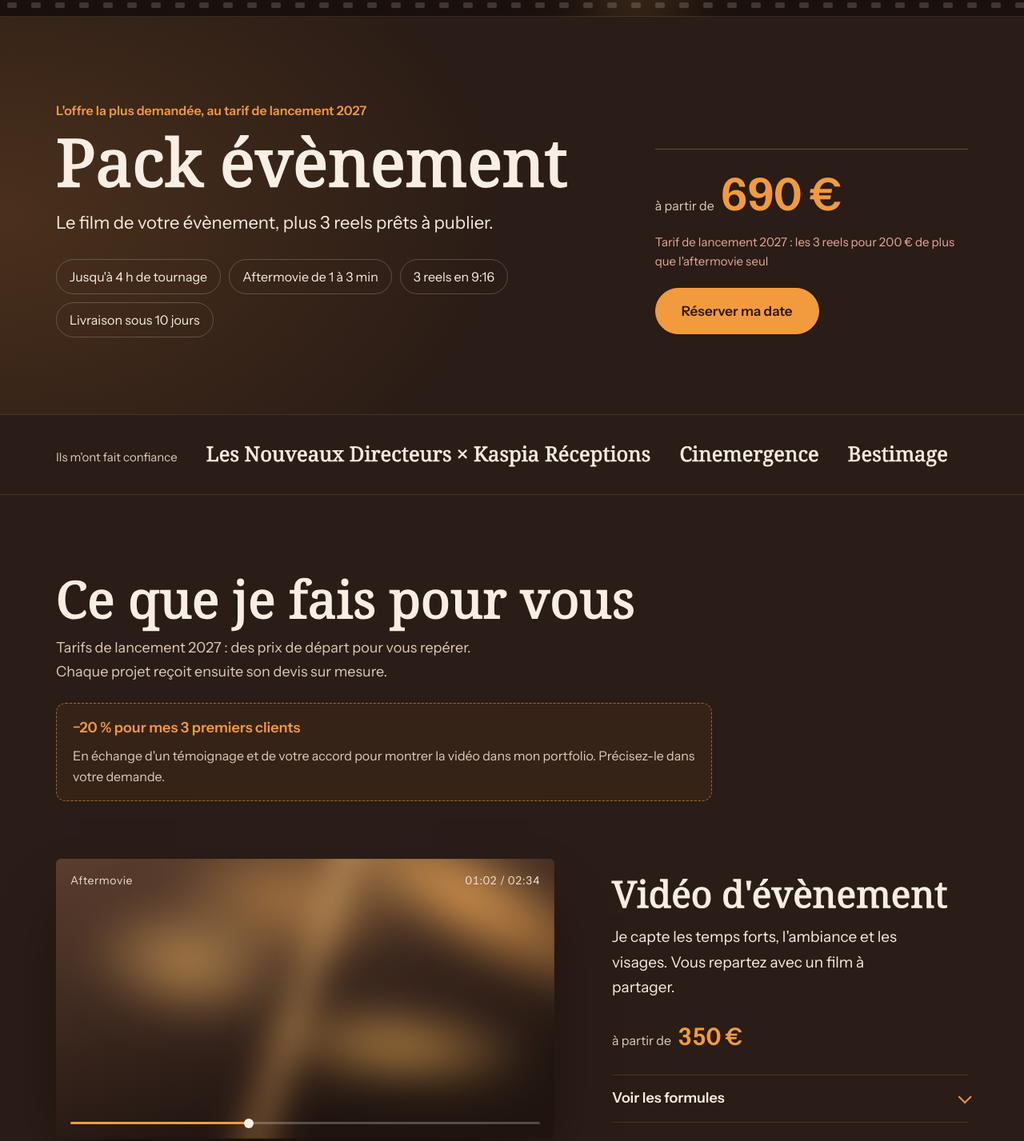
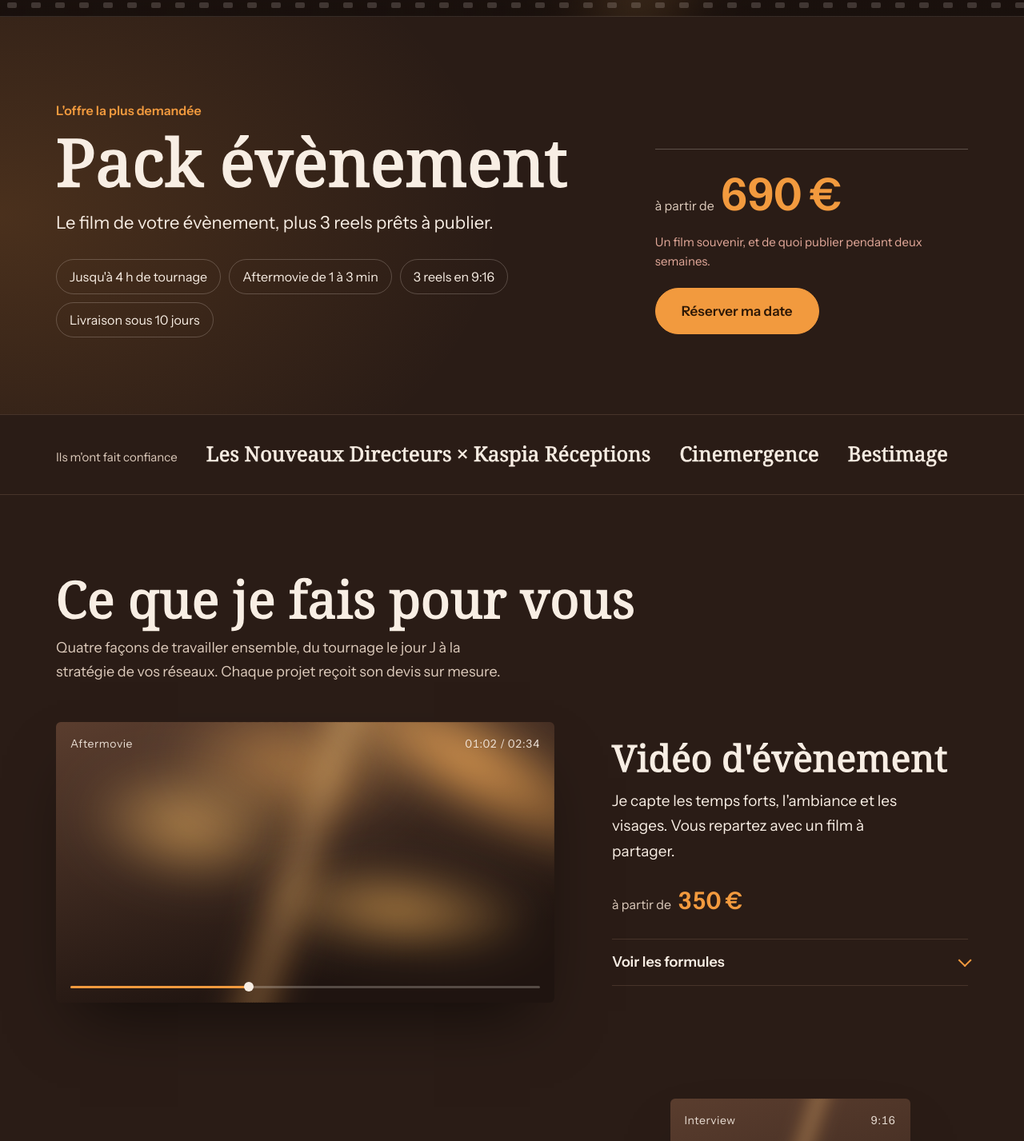
Before and after one commit to leamercierpro/bylelymedia, a plain HTML site: page index.html in a window 1280 px wide. Shown: the part 880-2307 px from the top of the page at 80% size. Drawn offline with Linux system fonts and the light colour scheme; a web font is replaced by a local one.

Commit message:
Moins d'insistance sur le prix
Co-Authored-By: Claude Opus 5.5 <noreply@anthropic.com>
Claude-Session: https://claude.ai/code/session_01VdRWoyiQ6wF2TkHHM4z5Xu

```diff
--- a/index.html
+++ b/index.html
@@ -130,8 +130,8 @@ section{padding:96px 0}
 .refs-k{color:var(--muted);font-size:15px}
 .refs ul{list-style:none;margin:0;padding:0;display:flex;flex-wrap:wrap;gap:10px 36px;font-family:var(--display);font-size:clamp(20px,2vw,26px)}
 
-.promo{display:flex;flex-wrap:wrap;align-items:baseline;gap:6px 16px;margin:-24px 0 72px;padding:16px 20px;border:1px dashed rgba(242,154,62,.6);border-radius:12px;background:rgba(242,154,62,.06);max-width:820px}
-.promo b{color:var(--amber);font-weight:600;font-size:18px}
+.promo{display:flex;flex-wrap:wrap;align-items:baseline;gap:4px 14px;margin:0 0 20px;padding:14px 18px;border:1px solid var(--line);border-radius:12px;max-width:820px}
+.promo b{color:var(--ink);font-weight:600;font-size:17px}
 .promo span{color:var(--muted);font-size:16px}
 
 /* Services: each one shown, not described */
@@ -360,7 +360,7 @@ footer a{color:var(--muted)}
 <section class="offer" aria-labelledby="offer-t">
   <div class="wrap offer-in">
     <div>
-      <p class="offer-k">L'offre la plus demandée, au tarif de lancement 2027</p>
+      <p class="offer-k">L'offre la plus demandée</p>
       <h2 id="offer-t">Pack évènement</h2>
       <p class="offer-lead">Le film de votre évènement, plus 3 reels prêts à publier.</p>
       <ul class="incl">
@@ -369,7 +369,7 @@ footer a{color:var(--muted)}
     </div>
     <div class="offer-act">
       <p class="from"><small>à partir de</small><b>690 €</b></p>
-      <span class="save">Tarif de lancement 2027 : les 3 reels pour 200 € de plus que l'aftermovie seul</span>
+      <span class="save">Un film souvenir, et de quoi publier pendant deux semaines.</span>
       <a class="btn primary" href="#contact" data-presta="Pack évènement">Réserver ma date</a>
     </div>
   </div>
@@ -386,8 +386,7 @@ footer a{color:var(--muted)}
 <section id="prestations" aria-labelledby="prest-t">
   <div class="wrap">
     <h2 class="sec-title" id="prest-t">Ce que je fais pour vous</h2>
-    <p class="sec-intro">Tarifs de lancement 2027 : des prix de départ pour vous repérer. Chaque projet reçoit ensuite son devis sur mesure.</p>
-    <div class="promo"><b>−20 % pour mes 3 premiers clients</b><span>En échange d'un témoignage et de votre accord pour montrer la vidéo dans mon portfolio. Précisez-le dans votre demande.</span></div>
+    <p class="sec-intro">Quatre façons de travailler ensemble, du tournage le jour J à la stratégie de vos réseaux. Chaque projet reçoit son devis sur mesure.</p>
 
     <article class="svc">
       <div class="visual">
@@ -407,7 +406,7 @@ footer a{color:var(--muted)}
           <ul class="list">
             <li><div class="row"><strong>Captation</strong><span class="price">350 €</span></div><span class="d">Jusqu'à 4 h sur place, rushs triés et étalonnés.</span></li>
             <li><div class="row"><strong>Aftermovie</strong><span class="price">490 €</span></div><span class="d">Un film de 1 à 3 min, monté et mis en musique.</span></li>
-            <li><div class="row"><strong>Pack évènement<span class="badge">Le plus demandé</span></strong><span class="price">690 €</span></div><span class="d">L'aftermovie et 3 reels prêts à publier.</span><span class="save">3 reels pour 200 € de plus</span></li>
+            <li><div class="row"><strong>Pack évènement<span class="badge">Le plus demandé</span></strong><span class="price">690 €</span></div><span class="d">L'aftermovie et 3 reels prêts à publier.</span></li>
           </ul>
           <p class="fine" style="padding-bottom:14px">Journée complète (jusqu'à 8 h) : 200 € de plus.</p>
         </details>
@@ -494,7 +493,8 @@ footer a{color:var(--muted)}
       </div>
     </article>
 
-    <p class="fine">Déplacements inclus en Île-de-France et en Savoie, musiques libres de droits incluses. Reels à l'unité et montage de vos rushs : sur devis.</p>
+    <div class="promo"><b>−20 % pour mes 3 premiers clients</b><span>En échange d'un témoignage et de votre accord pour montrer la vidéo dans mon portfolio. Précisez-le dans votre demande.</span></div>
+    <p class="fine">Tarifs de lancement 2027. Déplacements inclus en Île-de-France et en Savoie, musiques libres de droits incluses. Reels à l'unité et montage de vos rushs : sur devis.</p>
   </div>
 </section>
 
```
